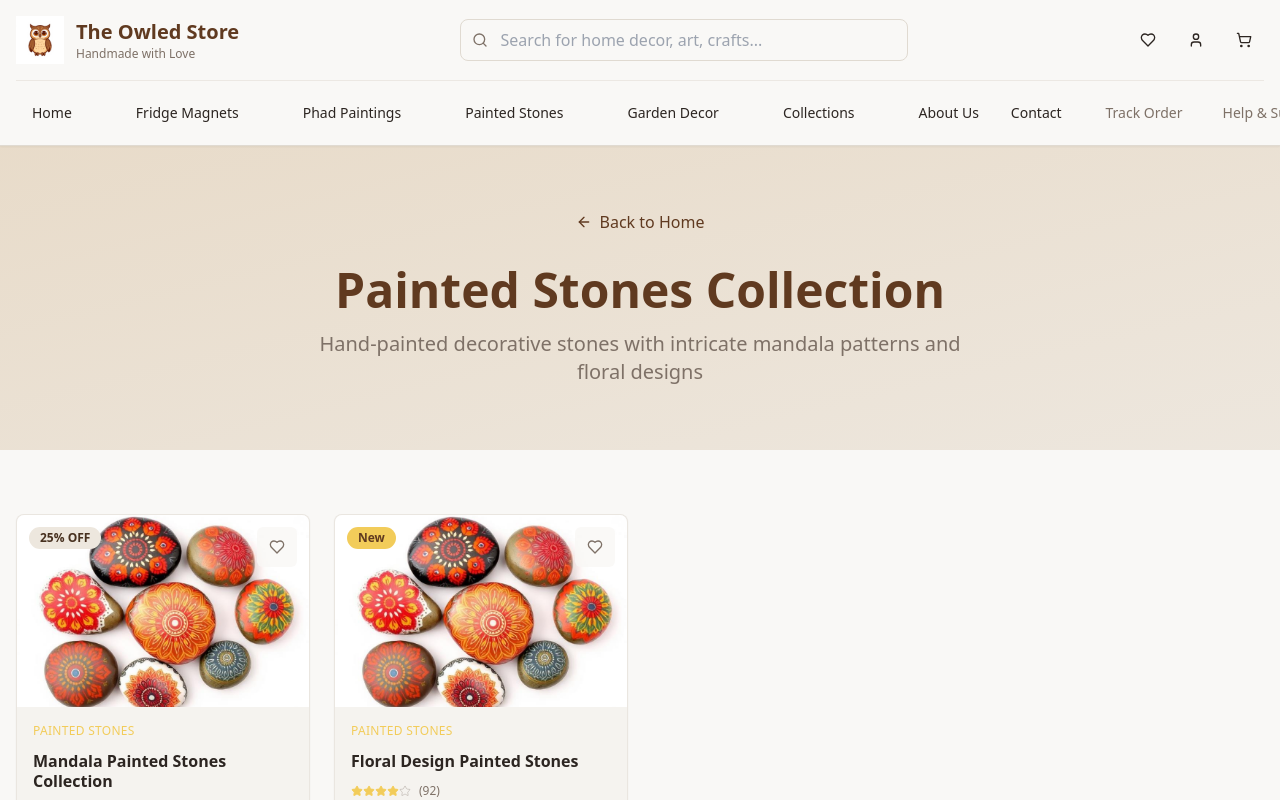
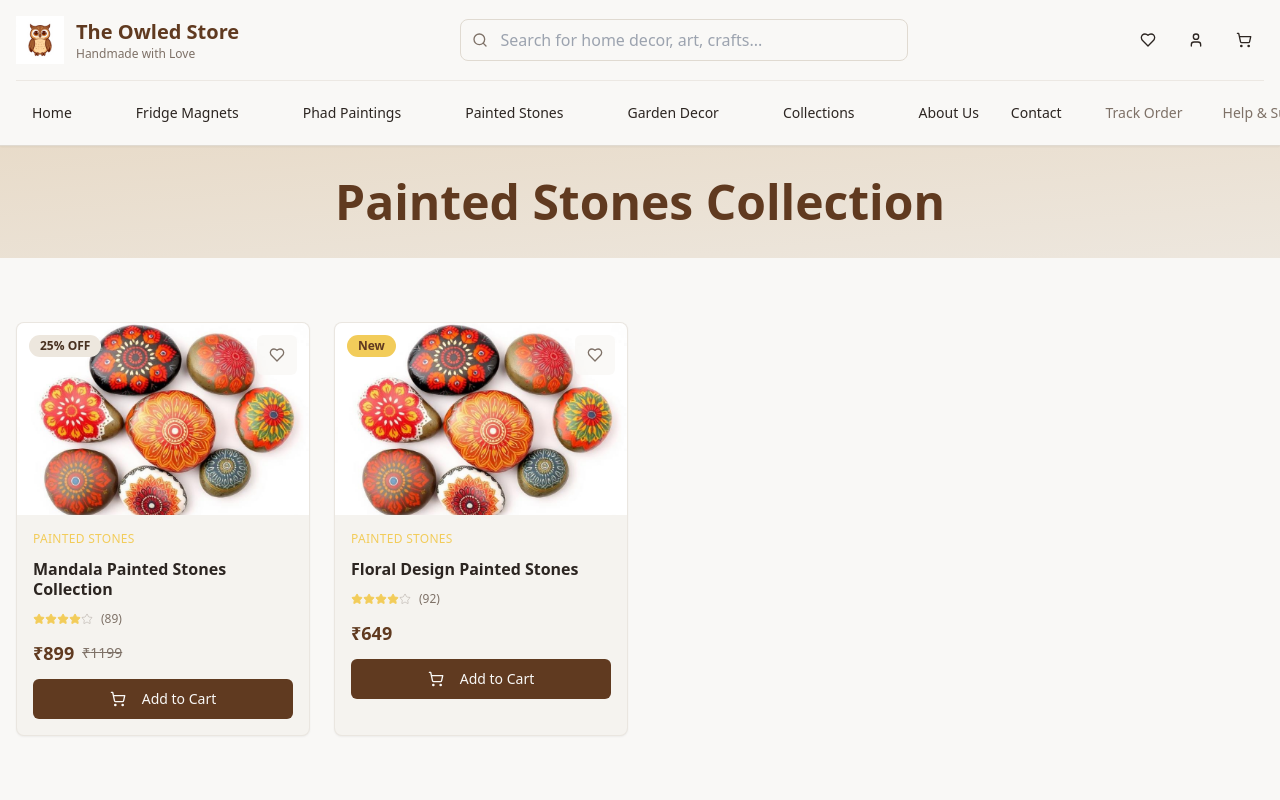
Before and after one commit to Harshchougule1/owled-home-haven, a React (Vite) app: page /painted-stones in a window 1280 px wide. Shown: the top 800 px of the page. Built offline with nearby package versions, Linux system fonts and the light colour scheme.

Commit message:
Refine collection page layout
Remove "Back to Home" button and adjust spacing on collection pages for a cleaner look.

```diff
--- a/src/pages/FridgeMagnets.tsx
+++ b/src/pages/FridgeMagnets.tsx
@@ -14,19 +14,12 @@ const FridgeMagnets = () => {
       <Header />
 
       {/* Page Header */}
-      <section className="py-16 bg-gradient-to-br from-owl-warm to-owl-cream">
+      <section className="py-8 bg-gradient-to-br from-owl-warm to-owl-cream">
         <div className="container mx-auto px-4">
-          <div className="text-center space-y-4">
-            <Link to="/" className="inline-flex items-center gap-2 text-owl-brown hover:text-owl-amber transition-colors mb-4">
-              <ArrowLeft className="h-4 w-4" />
-              Back to Home
-            </Link>
+          <div className="text-center">
             <h1 className="text-4xl lg:text-5xl font-bold text-owl-brown">
               Fridge Magnets Collection
             </h1>
-            <p className="text-xl text-muted-foreground max-w-2xl mx-auto">
-              Colorful and artistic fridge magnets featuring traditional Rajasthani motifs and designs
-            </p>
           </div>
         </div>
       </section>
--- a/src/pages/GardenDecor.tsx
+++ b/src/pages/GardenDecor.tsx
@@ -14,19 +14,12 @@ const GardenDecor = () => {
       <Header />
 
       {/* Page Header */}
-      <section className="py-16 bg-gradient-to-br from-owl-warm to-owl-cream">
+      <section className="py-8 bg-gradient-to-br from-owl-warm to-owl-cream">
         <div className="container mx-auto px-4">
-          <div className="text-center space-y-4">
-            <Link to="/" className="inline-flex items-center gap-2 text-owl-brown hover:text-owl-amber transition-colors mb-4">
-              <ArrowLeft className="h-4 w-4" />
-              Back to Home
-            </Link>
+          <div className="text-center">
             <h1 className="text-4xl lg:text-5xl font-bold text-owl-brown">
               Garden Decor Collection
             </h1>
-            <p className="text-xl text-muted-foreground max-w-2xl mx-auto">
-              Beautiful outdoor decorative pieces including planters, wind chimes, and garden ornaments
-            </p>
           </div>
         </div>
       </section>
--- a/src/pages/PaintedStones.tsx
+++ b/src/pages/PaintedStones.tsx
@@ -14,19 +14,12 @@ const PaintedStones = () => {
       <Header />
 
       {/* Page Header */}
-      <section className="py-16 bg-gradient-to-br from-owl-warm to-owl-cream">
+      <section className="py-8 bg-gradient-to-br from-owl-warm to-owl-cream">
         <div className="container mx-auto px-4">
-          <div className="text-center space-y-4">
-            <Link to="/" className="inline-flex items-center gap-2 text-owl-brown hover:text-owl-amber transition-colors mb-4">
-              <ArrowLeft className="h-4 w-4" />
-              Back to Home
-            </Link>
+          <div className="text-center">
             <h1 className="text-4xl lg:text-5xl font-bold text-owl-brown">
               Painted Stones Collection
             </h1>
-            <p className="text-xl text-muted-foreground max-w-2xl mx-auto">
-              Hand-painted decorative stones with intricate mandala patterns and floral designs
-            </p>
           </div>
         </div>
       </section>
--- a/src/pages/PhadPaintings.tsx
+++ b/src/pages/PhadPaintings.tsx
@@ -14,19 +14,12 @@ const PhadPaintings = () => {
       <Header />
 
       {/* Page Header */}
-      <section className="py-16 bg-gradient-to-br from-owl-warm to-owl-cream">
+      <section className="py-8 bg-gradient-to-br from-owl-warm to-owl-cream">
         <div className="container mx-auto px-4">
-          <div className="text-center space-y-4">
-            <Link to="/" className="inline-flex items-center gap-2 text-owl-brown hover:text-owl-amber transition-colors mb-4">
-              <ArrowLeft className="h-4 w-4" />
-              Back to Home
-            </Link>
+          <div className="text-center">
             <h1 className="text-4xl lg:text-5xl font-bold text-owl-brown">
               Phad Paintings Collection
             </h1>
-            <p className="text-xl text-muted-foreground max-w-2xl mx-auto">
-              Traditional Rajasthani storytelling art depicting epic tales and folk stories
-            </p>
           </div>
         </div>
       </section>
```
